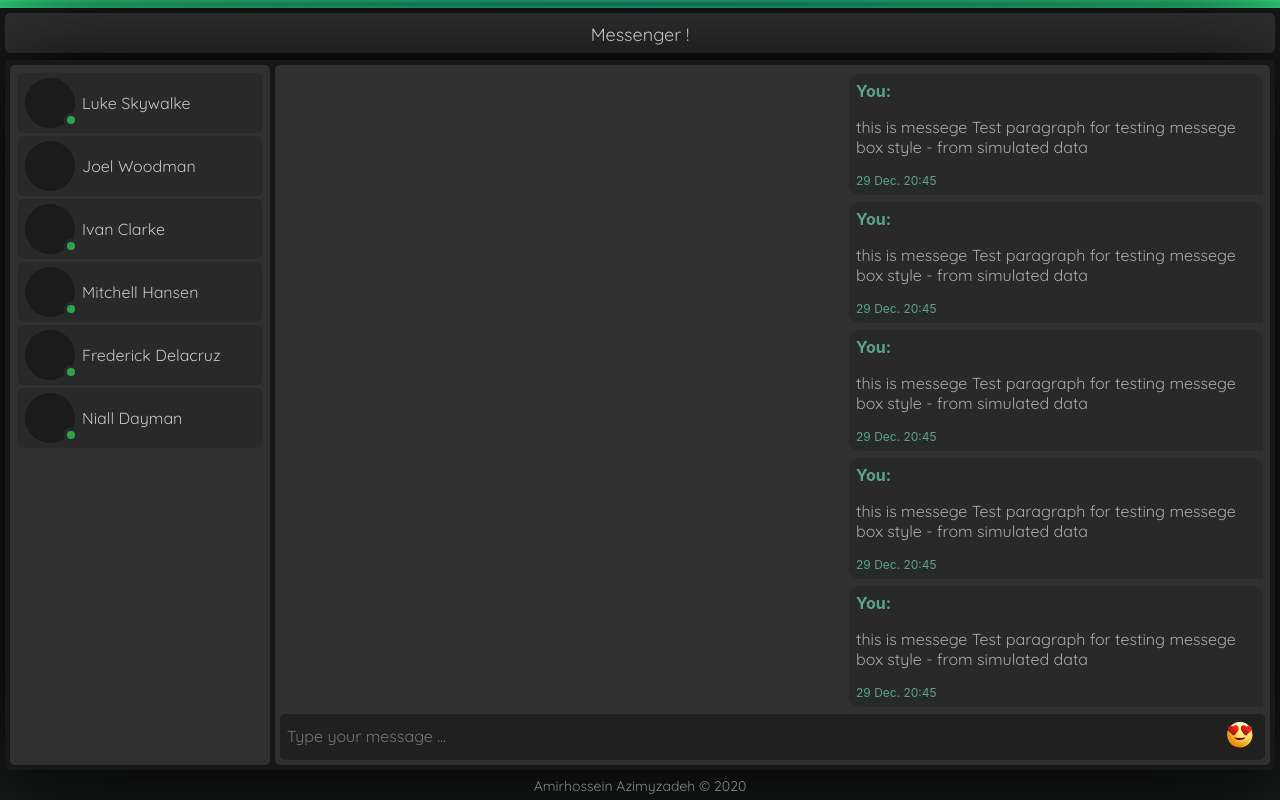
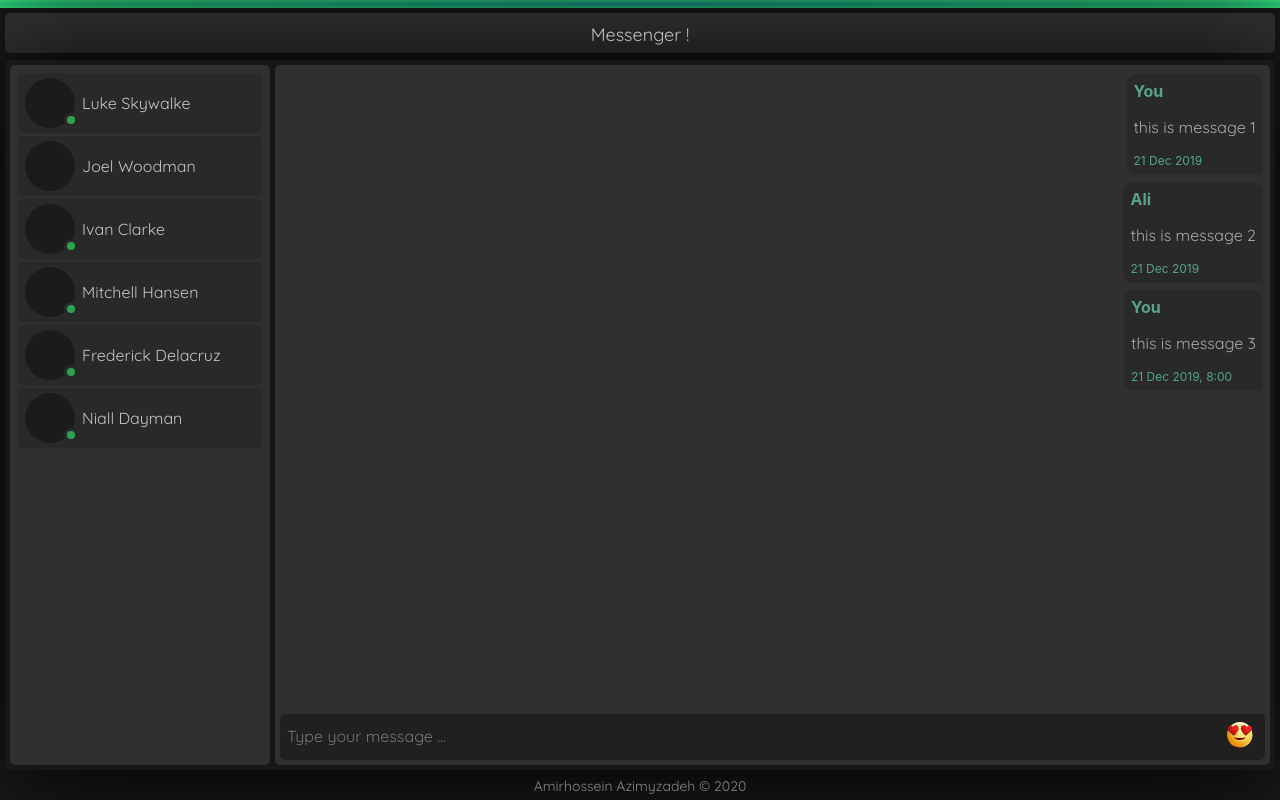
Before and after one commit to AmirhosseinAzimyzadeh/MessengerReactTest, a React (Create React App) app: page / in a window 1280 px wide. Built offline with nearby package versions, Linux system fonts and the light colour scheme.

Commit message:
generalize message box

```diff
--- a/src/components/MessegeListView.js
+++ b/src/components/MessegeListView.js
@@ -3,18 +3,24 @@ import MessageBox from './messageBox';
 //style:
 import '../componentStyle/messageListView.css'
 //
+/*
+    Message Structure:
+        contex : whole text of messege
+        sender : id of sender person
+        receiver : id of receiver person
+        sentDate : date that sender sent messege
+        recDate : date that receiver see Msg.
+*/
+
 function MessageListView(prop) {
+    let messages = prop.messagesList;
+    let renderList = <p>nothing find</p>;
+    if(messages !== undefined){
+        renderList = messages.map(message => <MessageBox message={message} />);
+    }
     return (
         <div id="messageListView">
-            <MessageBox />
-            <MessageBox />
-            <MessageBox />
-            <MessageBox />
-            <MessageBox />
-            <MessageBox />
-            <MessageBox />
-            <MessageBox />
-            <MessageBox />
+            {renderList}
         </div>
     );
 }
--- a/src/components/TextBox.js
+++ b/src/components/TextBox.js
@@ -6,12 +6,13 @@ class TextBox extends Component {
         this.handlePressEnter = this.handlePressEnter.bind(this);
     }
     //handle message from user
+    // callback function to send date to parent
     handlePressEnter(event) {
         let message;
         if(event.key === 'Enter'){
             console.log('Enter pressed')
             message = event.target.value;
-            console.log(message);
+            console.log('message : ',message);
             event.target.value = ""
         }
     }
--- a/src/components/messageBox.js
+++ b/src/components/messageBox.js
@@ -2,7 +2,7 @@ import React from 'react';
 import '../componentStyle/messageBox.css'
 /*
     Message Structure:
-        contex : whole text of messege
+        context : whole text of messege
         sender : id of sender person
         receiver : id of receiver person
         sentDate : date that sender sent messege
@@ -12,11 +12,9 @@ function messegeBox(prop) {
     return (
         <div id="messageBoxContainer">
             <div id="message">
-                <div id="senderName">You:</div>
-                <p>
-                    this is messege Test paragraph for testing messege box style - from simulated data
-                </p>
-                <div id="recDate">29 Dec. 20:45</div>
+                <div id="senderName">{prop.message.sender}</div>
+                <p>{prop.message.context}</p>
+                <div id="recDate">{prop.message.sentDate}</div>
             </div>
         </div>
     );
--- a/src/components/messegeSection.js
+++ b/src/components/messegeSection.js
@@ -4,17 +4,22 @@ import '../componentStyle/messageSection.css'
 import TextBoxContainer from './textBoxContainer'
 import EmojiContainer from './EmojiContainer'
 import MessageListView from './MessegeListView'
-
+//simulated data
+import messagesData from '../data/messagesData'
 class MessageSection extends Component{
     constructor(){
         super()
+        this.state={
+            messages: messagesData
+        }
     }
 
     render(){
         return(
             <div id="messageSectionContainer">
                 <TextBoxContainer />
-                <MessageListView />
+                <MessageListView
+                messagesList = {this.state.messages} />
             </div>
         );
     }
--- /dev/null
+++ b/src/data/messagesData.js
@@ -0,0 +1,19 @@
+const messages = [
+    {
+        context: "this is message 1",
+        sentDate: "21 Dec 2019",
+        sender: "You"
+    },
+    {
+        context: "this is message 2",
+        sentDate: "21 Dec 2019",
+        sender: "Ali"
+    },
+    {
+        context: "this is message 3",
+        sentDate: "21 Dec 2019, 8:00",
+        sender: "You"
+    },
+];
+
+export default messages;
```
